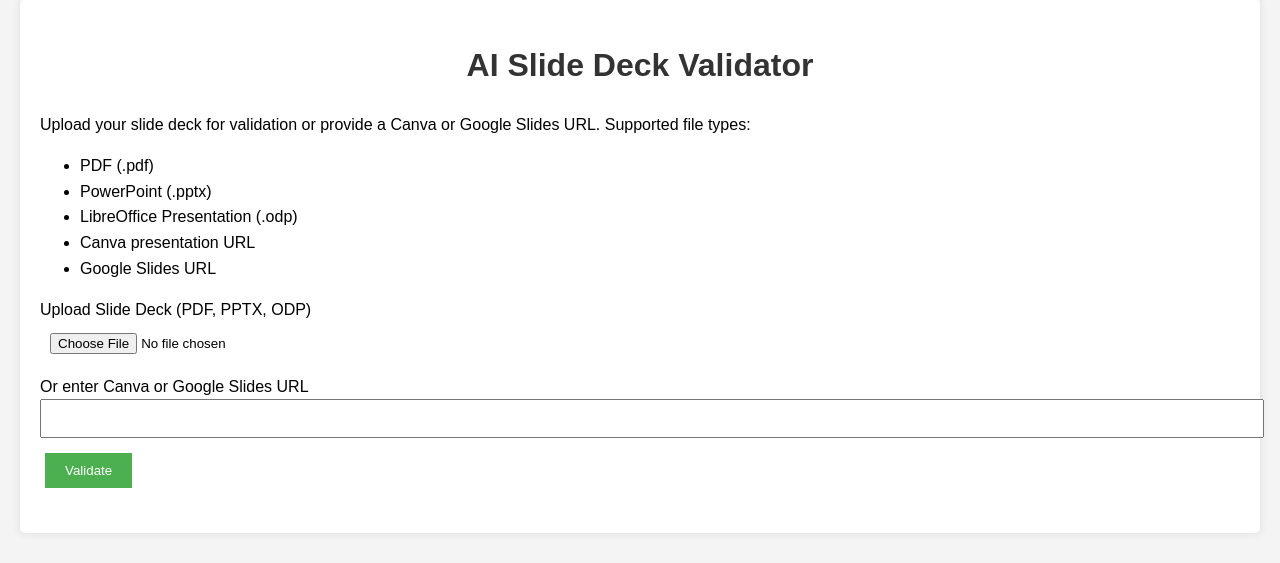
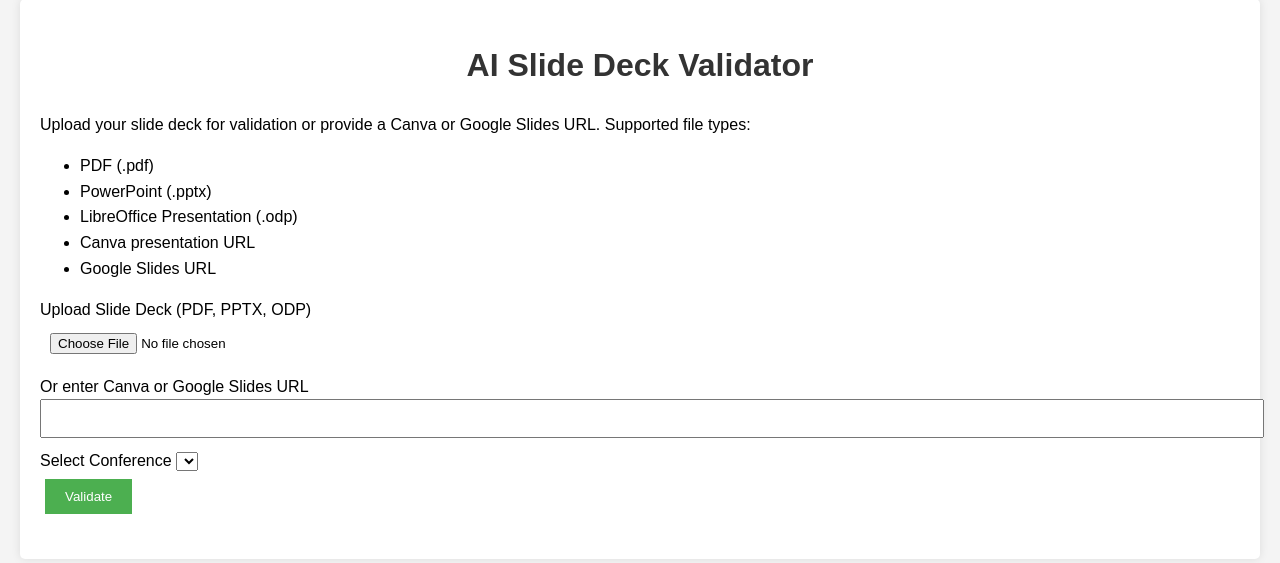
Before and after one commit to theSchein/SlideCheck, a Flask app: template templates/index.html in a window 1280 px wide. Shown: the part 21-584 px from the top of the page. Run offline with Flask 3, Linux system fonts and the light colour scheme; the template is opened without the code that fills it: values that come from a table or form of the project are taken from there, others are empty.

Commit message:
Agent query: Is the conference selection field visible on the homepage? Can you try submitting a file or URL with a selected conference and confirm if it works correctly?

```diff
--- a/templates/index.html
+++ b/templates/index.html
@@ -27,6 +27,10 @@
                 {{ form.url.label }}
                 {{ form.url() }}
             </div>
+            <div>
+                {{ form.conference.label }}
+                {{ form.conference() }}
+            </div>
             {{ form.submit() }}
         </form>
         <div id="results"></div>
```
